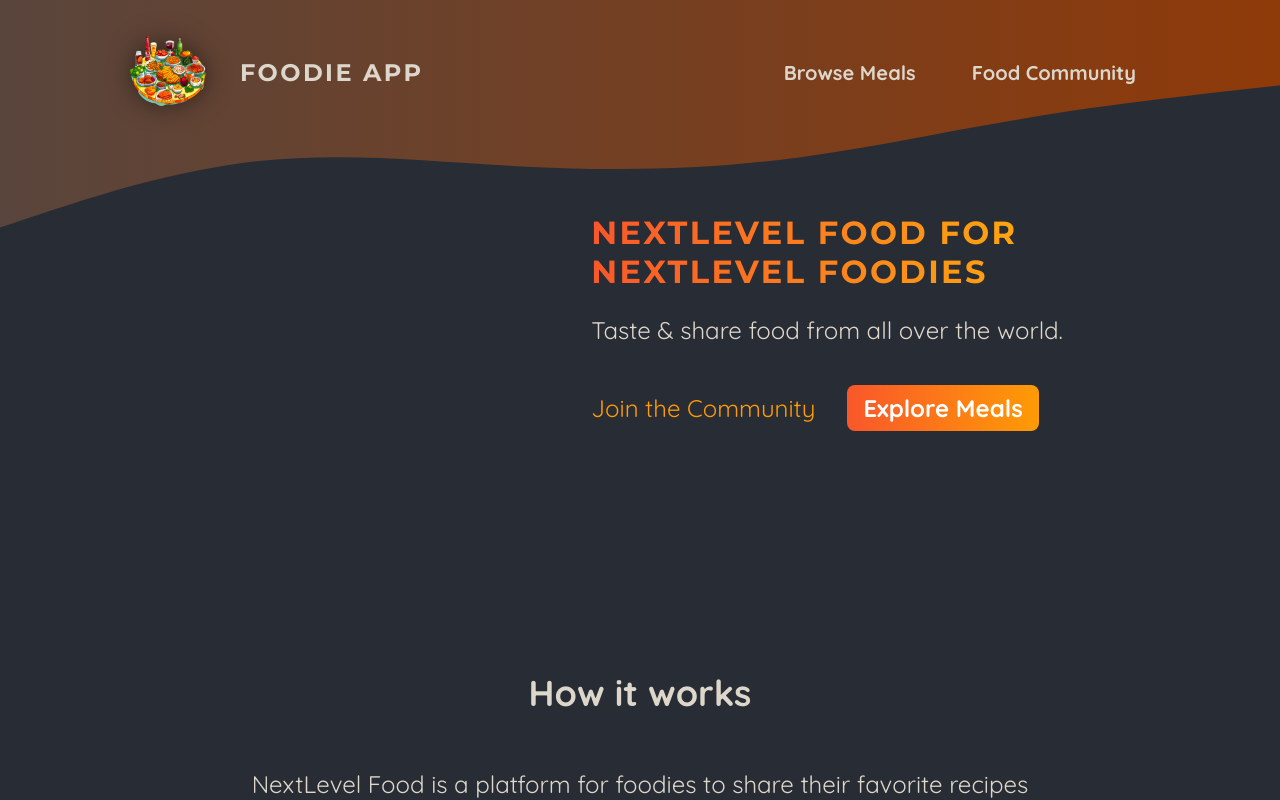
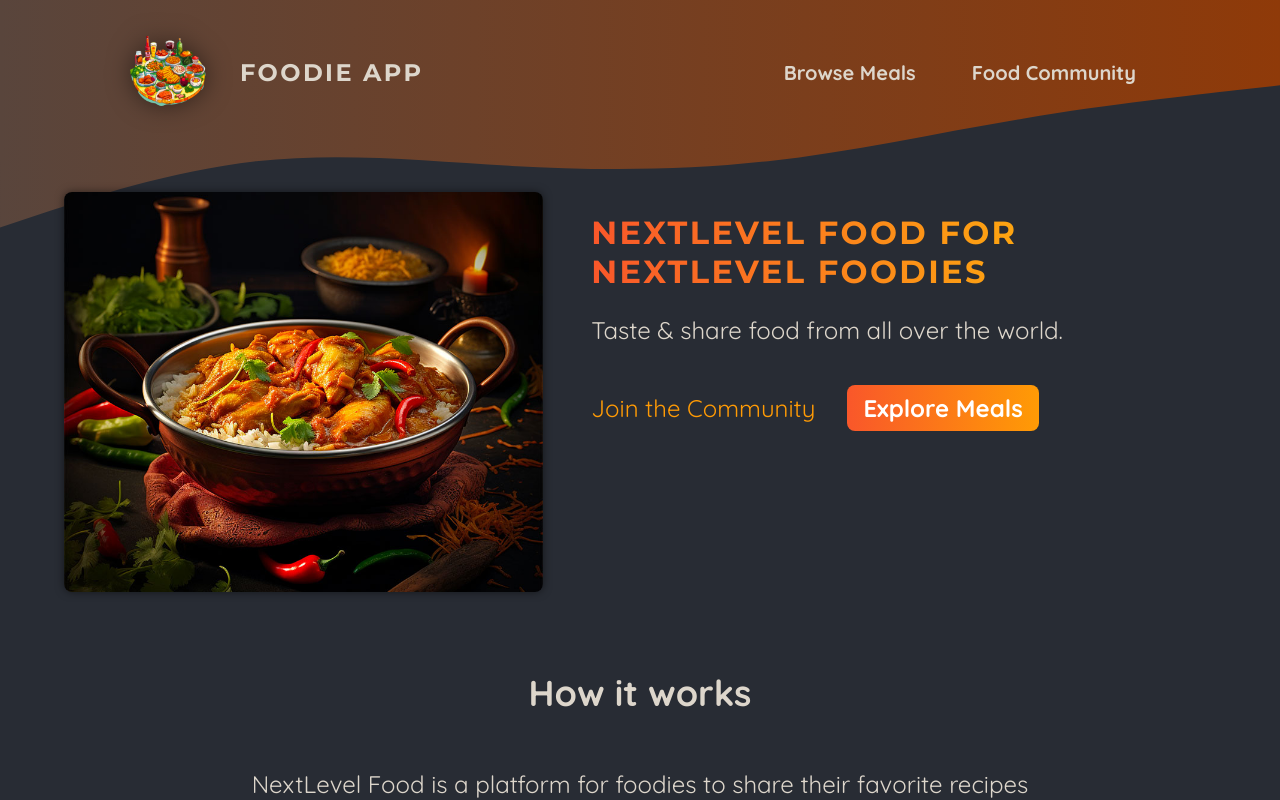
Before and after one commit to Adarsh-Anmol/Meal_Project, a Next.js app: page / in a window 1280 px wide. Shown: the top 800 px of the page. Built offline with nearby package versions, Linux system fonts and the light colour scheme.

Commit message:
3: added the image slideshow to the front page with client-side components

```diff
--- a/app/page.tsx
+++ b/app/page.tsx
@@ -1,12 +1,15 @@
 import Link from 'next/link';
 
 import classes from './page.module.css';
+import ImageSlideshow from '@/components/main-header/images/images-slideshow';
 
 export default function Home() {
   return (
     <>
       <header className={classes.header}>
-        <div className={classes.slideshow}></div>
+        <div className={classes.slideshow}>
+        <ImageSlideshow/>
+        </div>
         <div>
           <div className={classes.hero}>
             <h1>NextLevel Food for NextLevel Foodies</h1>
--- /dev/null
+++ b/components/main-header/images/images-slideshow.module.css
@@ -0,0 +1,26 @@
+.slideshow {
+  position: relative;
+  width: 100%;
+  height: 100%;
+  border-radius: 8px;
+  overflow: hidden;
+  box-shadow: 0 0 0.5rem rgba(0, 0, 0, 0.5);
+}
+
+.slideshow img {
+  width: 100%;
+  height: 100%;
+  object-fit: cover;
+  position: absolute;
+  top: 0;
+  left: 0;
+  opacity: 0;
+  transform: scale(1.1) translateX(-1rem) rotate(-5deg);
+  transition: all 0.5s ease-in-out;
+}
+
+.slideshow .active {
+  z-index: 1;
+  opacity: 1;
+  transform: scale(1) translateX(0) rotate(0);
+}
--- /dev/null
+++ b/components/main-header/images/images-slideshow.tsx
@@ -0,0 +1,50 @@
+'use client';
+
+import { useEffect, useState } from 'react';
+import Image from 'next/image';
+
+import burgerImg from '@/assets/burger.jpg';
+import curryImg from '@/assets/curry.jpg';
+import dumplingsImg from '@/assets/dumplings.jpg';
+import macncheeseImg from '@/assets/macncheese.jpg';
+import pizzaImg from '@/assets/pizza.jpg';
+import schnitzelImg from '@/assets/schnitzel.jpg';
+import tomatoSaladImg from '@/assets/tomato-salad.jpg';
+import classes from './images-slideshow.module.css';
+
+const images = [
+  { image: burgerImg, alt: 'A delicious, juicy burger' },
+  { image: curryImg, alt: 'A delicious, spicy curry' },
+  { image: dumplingsImg, alt: 'Steamed dumplings' },
+  { image: macncheeseImg, alt: 'Mac and cheese' },
+  { image: pizzaImg, alt: 'A delicious pizza' },
+  { image: schnitzelImg, alt: 'A delicious schnitzel' },
+  { image: tomatoSaladImg, alt: 'A delicious tomato salad' },
+];
+
+export default function ImageSlideshow() {
+  const [currentImageIndex, setCurrentImageIndex] = useState(0);
+
+  useEffect(() => {
+    const interval = setInterval(() => {
+      setCurrentImageIndex((prevIndex) =>
+        prevIndex < images.length - 1 ? prevIndex + 1 : 0
+      );
+    }, 5000);
+
+    return () => clearInterval(interval);
+  }, []);
+
+  return (
+    <div className={classes.slideshow}>
+      {images.map((image, index) => (
+        <Image
+          key={index}
+          src={image.image}
+          className={index === currentImageIndex ? classes.active : ''}
+          alt={image.alt}
+        />
+      ))}
+    </div>
+  );
+}
--- a/components/main-header/main-header.tsx
+++ b/components/main-header/main-header.tsx
@@ -5,6 +5,7 @@
 import MainHeaderBackground from './main-header-background';
 
 export default function MainHeader() {
+   // console.log('MainHeader rendered');
     return(
         <>
         <MainHeaderBackground />
```
